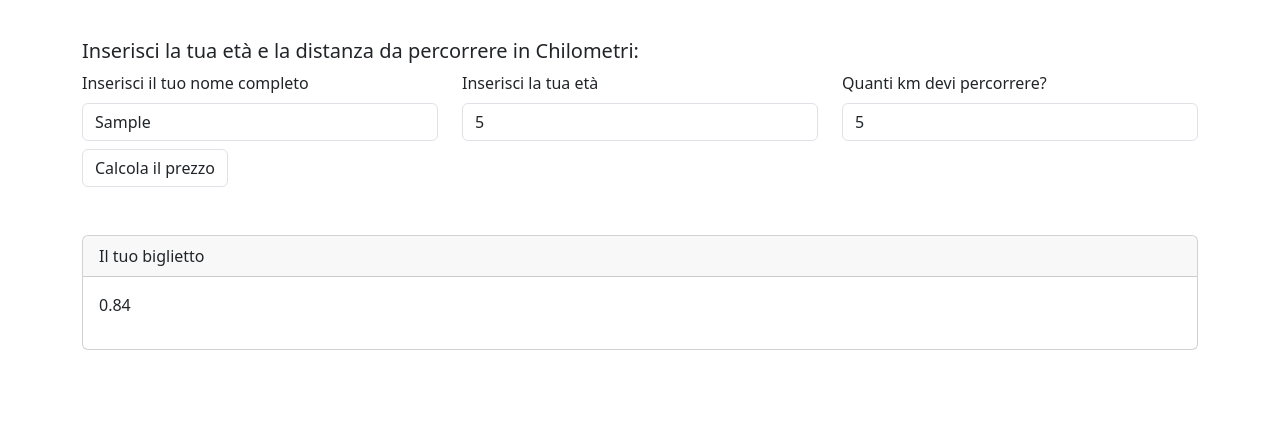
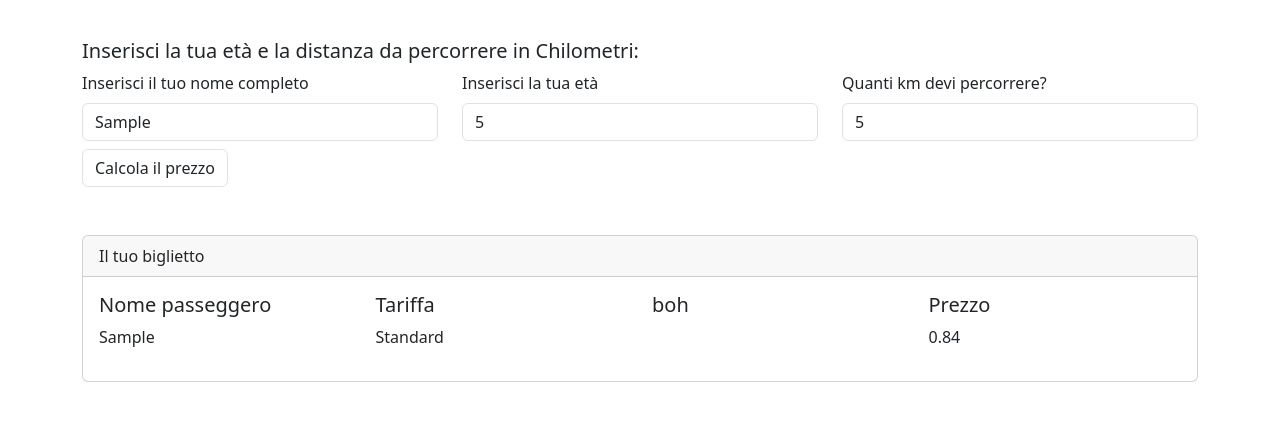
Before and after one commit to murphy-afk/js-biglietto-treno-form, a plain HTML site: page index.html in a window 1280 px wide. Both pictures are taken after typing "Sample", "5", "5" into the empty fields and a click on the button "Calcola il prezzo". Shown: the part 89-510 px from the top of the page. Drawn offline with nearby package versions, Linux system fonts and the light colour scheme.

Commit message:
feat: ticket type output, name output

```diff
--- a/index.html
+++ b/index.html
@@ -37,9 +37,23 @@
     </form>
     <div class="card ticket mt-5">
       <div class="card-header">Il tuo biglietto</div>
-      <div class="card-body">
+      <div class="card-body row">
+        <div class="col-3">
+          <h3 class="fs-5">Nome passeggero</h3>
+          <p class="passengerName"></p>
+        </div>
+        <div class="col-3">
+          <h3 class="fs-5">Tariffa</h3>
+          <p class="ticketType"></p>
+        </div>
+        <div class="col-3">
+          <h3 class="fs-5">boh</h3>
+        </div>
+        <div class="col-3">
+          <h3 class="fs-5">Prezzo</h3>
+          <p class="pricing"></p>
+        </div>
 
-        <p class="pricing"></p>
       </div>
     </div>
   </div>
--- a/script/script.js
+++ b/script/script.js
@@ -10,8 +10,10 @@ const form = document.querySelector("form");
 const ageInput = document.getElementById("age");
 const distInput = document.getElementById("distance");
 const pricing = document.querySelector(".pricing");
+const nameInput = document.getElementById("name");
+const passengerName = document.querySelector(".passengerName");
+const ticketType = document.querySelector(".ticketType");
 
-let discountType = "Standard";
 const calculatePrice = (age, distance) => {
   const minorDiscount = 20;
   const elderDiscount = 40;
@@ -19,32 +21,23 @@ const calculatePrice = (age, distance) => {
   let price = distance * kmPrice;
   let discount = 0;
 
-  if (age < 18) {
+  if (age <= 18) {
     discount = price * (minorDiscount / 100);
-    discountType = "Under 18";
   }
-  else if (age > 65) {
+  else if (age >= 65) {
     discount = price * (elderDiscount / 100);
-    discountType = "Over 65";
   }
   const finalPrice = price - discount;
   const result = finalPrice.toFixed(2);
-  // send discounType to ticket
-  console.log(discountType);
+
   return result;
 }
 
-
-
-// const calculateDiscount = () => {
-
-// }
 
 form.addEventListener("submit", (event) => {
   event.preventDefault();
   const userAge = parseInt(ageInput.value);
   const userDistance = parseInt(distInput.value);
-
 
   if (isNaN(userAge) || isNaN(userDistance)) {
     alert("inserisci la tua età e distanza da percorrere");
@@ -55,5 +48,11 @@ form.addEventListener("submit", (event) => {
   else {
     const ticketPrice = calculatePrice(userAge, userDistance);
     pricing.innerText = ticketPrice;
+    passengerName.innerText = nameInput.value;
   }
+  let ticketTypeValue;
+  if (userAge <= 18) ticketTypeValue= "Under 18";
+  if (userAge >= 65) ticketTypeValue= "Over 65";
+  ticketTypeValue= "Standard";
+  ticketType.innerText = ticketTypeValue;
 });
```
